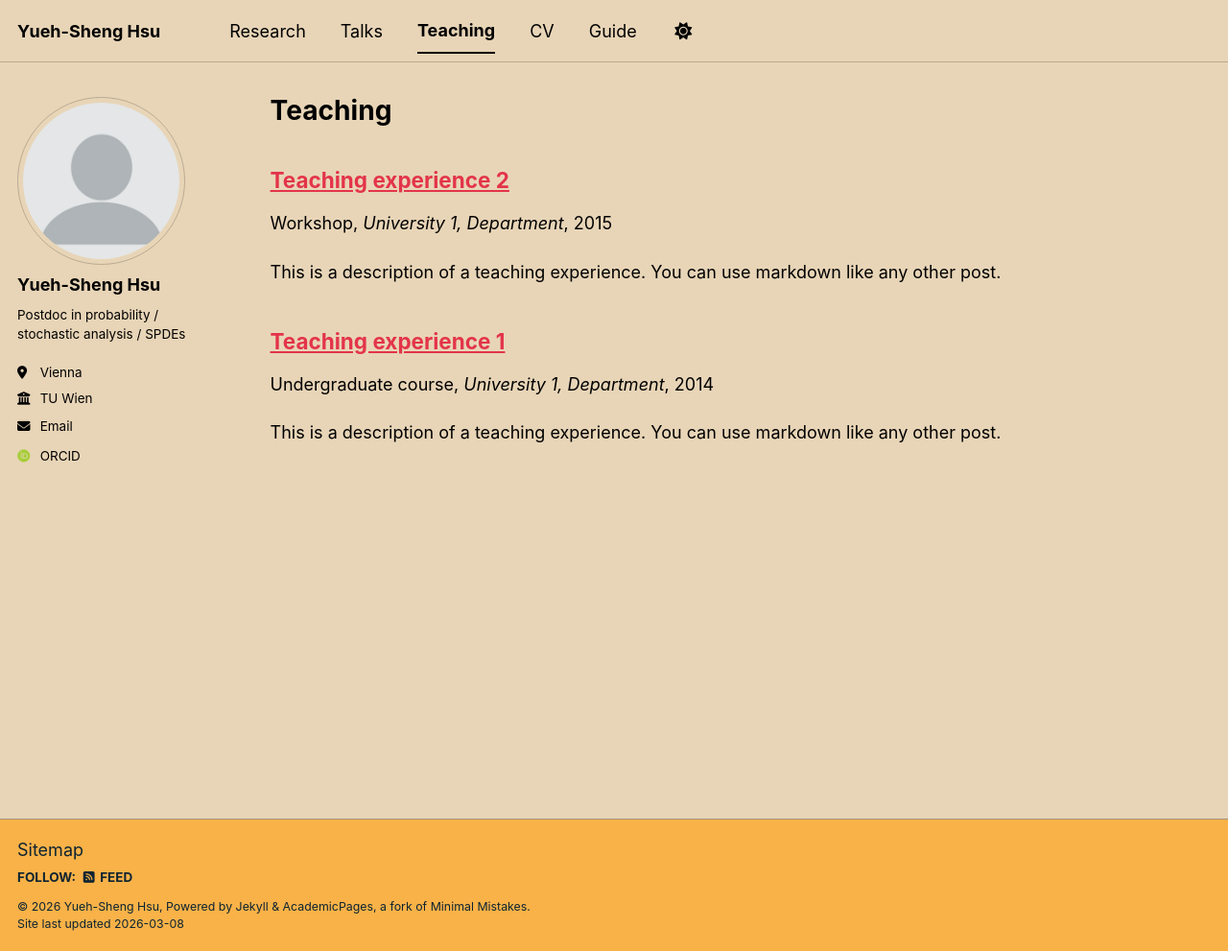
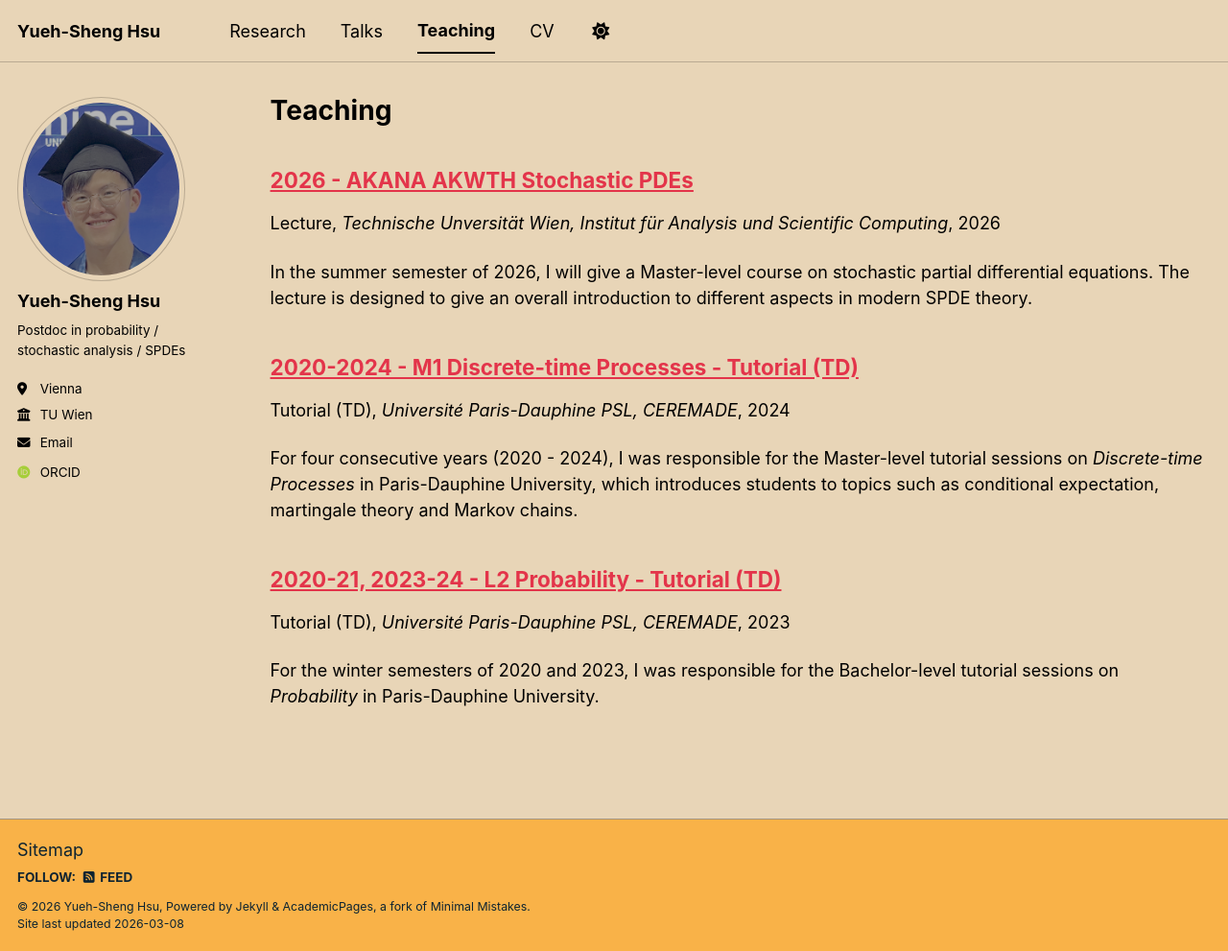
Before and after one commit to KelvinHsu/kelvinhsu.github.io, a Jekyll site: the page built from _pages/teaching.html, in a window 1280 px wide and 991 px high. Shown: the whole window at 96% size. Built offline with Jekyll 4.4.1, drawn with Linux system fonts in a browser that asks for light colours; some web fonts are replaced; a script bundle is joined from its source files by our own code; library files that are not in the unit come from our copies.

Commit message:
Talks and Teaching updated

```diff
--- a/_data/navigation.yml
+++ b/_data/navigation.yml
@@ -29,5 +29,5 @@ main:
   # - title: "CV"
   #   url: /cv-json/
 
-  - title: "Guide"
-    url: /markdown/
+  # - title: "Guide"
+  #  url: /markdown/
--- a/_pages/cv.md
+++ b/_pages/cv.md
@@ -11,28 +11,32 @@ redirect_from:
 
 Education
 ======
-* Ph.D in Version Control Theory, GitHub University, 2018 (expected)
-* M.S. in Jekyll, GitHub University, 2014
-* B.S. in GitHub, GitHub University, 2012
+* Ph.D in *Mathematics*, CEREMADE, Université Paris Dauphine - PSL, Paris, 2024
+  * Thesis: *On the Random Schrödinger Operators in the Continuous Setting*
+  * Supervisor: Cyril Labbé.
+  * Referees: Anne de Bouard, Giuseppe Cannizzaro.
+  * Jury: Anne de Bouard, Giuseppe Cannizzaro, Cyril Labbé, Mathieu Lewin, Lorenzo Zambotti
+* M.S. in *Probability and Random Models*, Sorbonne Université, 2020, with high honours
+  * Master thesis: On the Continuous Parabolic Anderson Model supervised by Cyril Labbé.
+* B.Sc (Double degree), Electrical Engineering / Mathematics, National Taiwan University, Taipei
 
-Work experience
+Employment
 ======
-* Spring 2024: Academic Pages Collaborator
-  * GitHub University
-  * Duties includes: Updates and improvements to template
-  * Supervisor: The Users
+* From October 2024: Postdoctoral fellow
+  * Institut für Analysis und Scientific Computing, Technische Universität Wien, Vienna
+  * Supervisor: Máté Gerencsér
 
-* Fall 2015: Research Assistant
-  * GitHub University
-  * Duties included: Merging pull requests
-  * Supervisor: Professor Hub
+* 2020-2024: Doctorant contractuel / Attaché temporaire d’enseignement et de recherche (ATER)
+  * Université Paris Dauphine - PSL, Paris
+  * Supervisor: Cyril Labbé
 
-* Summer 2015: Research Assistant
-  * GitHub University
-  * Duties included: Tagging issues
-  * Supervisor: Professor Git
+PDF version
+======
+You can find a PDF copy of my CV here:
+* [EN (Last update: 27 Feb, 2025)](/files/CV_en.pdf)
+* [FR (Denière Mise-à-jour : 3 Dec, 2024)](/files/CV_fr.pdf)
 
-Skills
+<!-- Skills
 ======
 * Skill 1
 * Skill 2
@@ -61,4 +65,4 @@ Teaching
 
 Service and leadership
 ======
-* Currently signed in to 43 different slack teams
+* Currently signed in to 43 different slack teams -->
--- a/_teaching/2014-spring-teaching-1.md
+++ /dev/null
@@ -1,20 +0,0 @@
----
-title: "Teaching experience 1"
-collection: teaching
-type: "Undergraduate course"
-permalink: /teaching/2014-spring-teaching-1
-venue: "University 1, Department"
-date: 2014-01-01
-location: "City, Country"
----
-
-This is a description of a teaching experience. You can use markdown like any other post.
-
-Heading 1
-======
-
-Heading 2
-======
-
-Heading 3
-======
--- a/_teaching/2015-spring-teaching-2.md
+++ /dev/null
@@ -1,20 +0,0 @@
----
-title: "Teaching experience 2"
-collection: teaching
-type: "Workshop"
-permalink: /teaching/2015-spring-teaching-1
-venue: "University 1, Department"
-date: 2015-01-01
-location: "City, Country"
----
-
-This is a description of a teaching experience. You can use markdown like any other post.
-
-Heading 1
-======
-
-Heading 2
-======
-
-Heading 3
-======
--- /dev/null
+++ b/_teaching/2020-21_23-24-proba.md
@@ -0,0 +1,20 @@
+---
+title: "2020-21, 2023-24 - L2 Probability - Tutorial (TD)"
+collection: tutorial
+type: "Tutorial (TD)"
+permalink: /teaching/2020-21_23-24-prba
+venue: "Université Paris-Dauphine PSL, CEREMADE"
+date: 2023-09-01
+location: "Paris, France"
+---
+
+For the winter semesters of 2020 and 2023, I was responsible for the Bachelor-level tutorial sessions on *Probability* in Paris-Dauphine University.
+
+<!-- Heading 1
+======
+
+Heading 2
+======
+
+Heading 3
+====== -->
--- /dev/null
+++ b/_teaching/2020-24-processus-discrets.md
@@ -0,0 +1,20 @@
+---
+title: "2020-2024 - M1 Discrete-time Processes - Tutorial (TD)"
+collection: tutorial
+type: "Tutorial (TD)"
+permalink: /teaching/2020-24-processus-discrets
+venue: "Université Paris-Dauphine PSL, CEREMADE"
+date: 2024-09-01
+location: "Paris, France"
+---
+
+For four consecutive years (2020 - 2024), I was responsible for the Master-level tutorial sessions on *Discrete-time Processes* in Paris-Dauphine University, which introduces students to topics such as conditional expectation, martingale theory and Markov chains.
+
+<!-- Heading 1
+======
+
+Heading 2
+======
+
+Heading 3
+====== -->
--- /dev/null
+++ b/_teaching/2026-SPDE.md
@@ -0,0 +1,20 @@
+---
+title: "2026 - AKANA AKWTH Stochastic PDEs"
+collection: teaching
+type: "Lecture"
+permalink: /teaching/2026-SPDE
+venue: "Technische Unversität Wien, Institut für Analysis und Scientific Computing"
+date: 2026-03-06
+location: "Vienna, Austria"
+---
+
+In the summer semester of 2026, I will give a Master-level course on stochastic partial differential equations. The lecture is designed to give an overall introduction to different aspects in modern SPDE theory.
+
+<!-- Heading 1
+======
+
+Heading 2
+======
+
+Heading 3
+====== -->
```
Also changed, not shown: other parts of _pages/cv.md (+1 -1 lines), _pages/about.md (+8 -7 lines), _talks/2012-03-01-talk-1.md (deleted, +0 -11 lines), _talks/2013-03-01-tutorial-1.md (deleted, +0 -13 lines), _talks/2014-02-01-talk-2.md (deleted, +0 -13 lines), _talks/2014-03-01-talk-3.md (deleted, +0 -11 lines), _talks/Lausanne_SA-SGA.md (added, +15 -0 lines), _talks/Vienna_discrete-to-SPDE.md (added, +11 -0 lines), images/profile-backup.png (added), images/profile.png, 3 other files.
